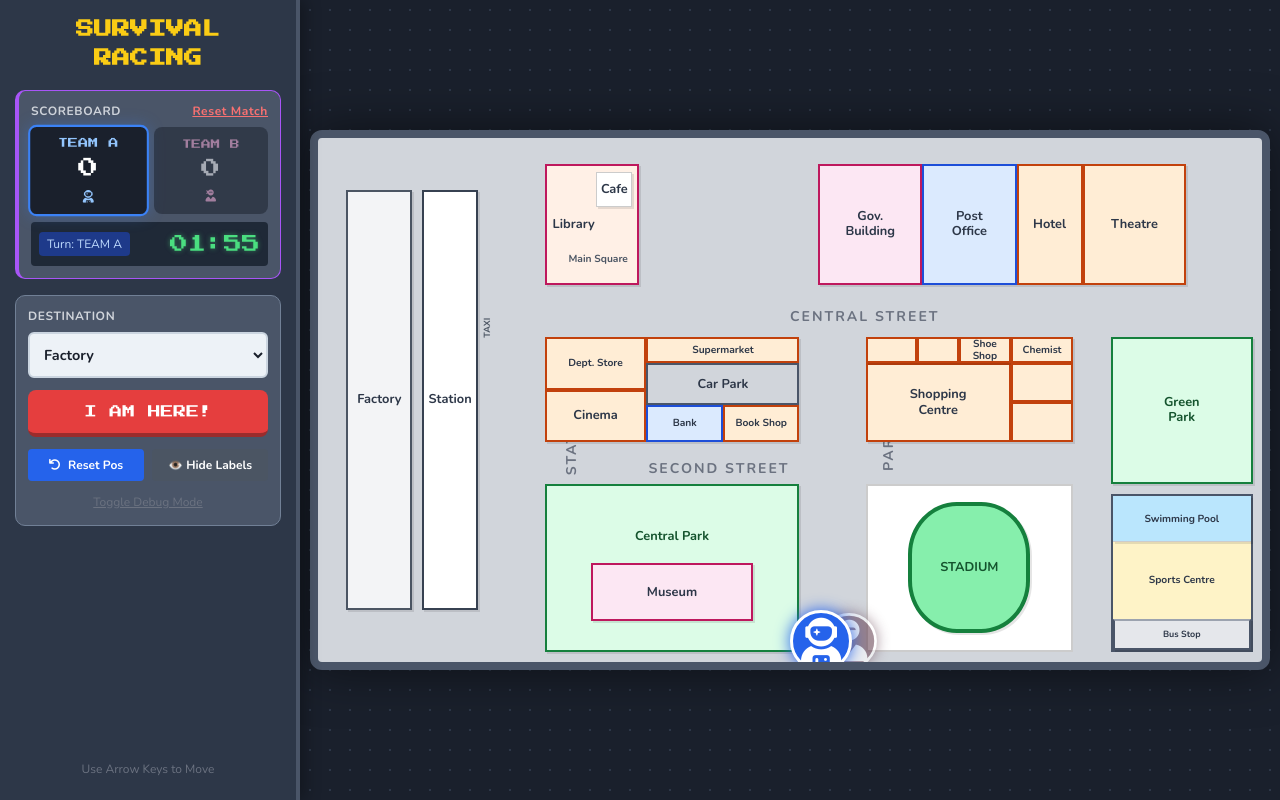
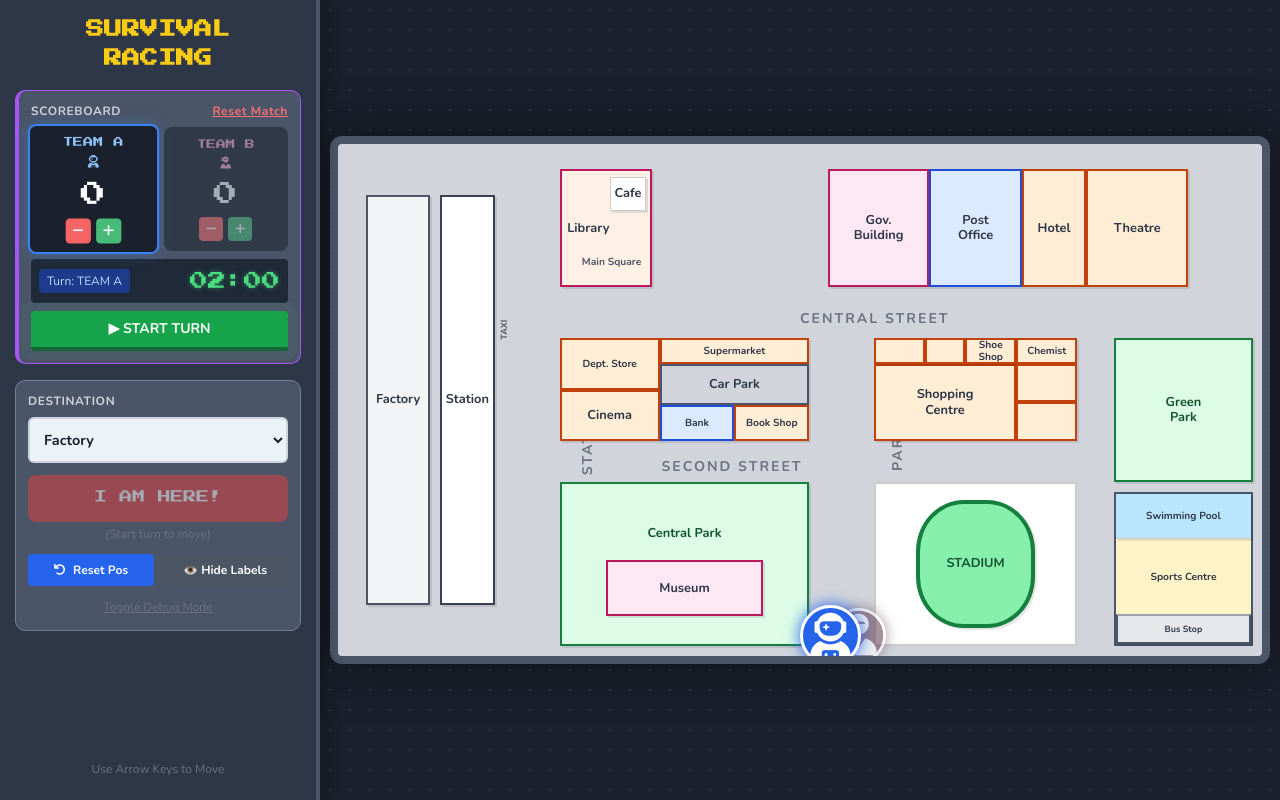
Before and after one commit to thearchangel1998/ElementaryUnit3Map, a plain HTML site: page index.html in a window 1280 px wide. Drawn offline with nearby package versions, Linux system fonts and the light colour scheme.

Commit message:
Update index.html

```diff
--- a/index.html
+++ b/index.html
@@ -3,7 +3,7 @@
 <head>
     <meta charset="UTF-8">
     <meta name="viewport" content="width=device-width, initial-scale=1.0">
-    <title>Survival Map: Team Racing (No Icons)</title>
+    <title>Survival Map: Teacher Control</title>
     <script src="https://cdn.tailwindcss.com"></script>
     <link href="https://cdnjs.cloudflare.com/ajax/libs/font-awesome/6.0.0/css/all.min.css" rel="stylesheet">
     <style>
@@ -21,7 +21,7 @@
 
         /* --- SIDEBAR --- */
         #sidebar {
-            width: 300px;
+            width: 320px;
             background: #2d3748;
             padding: 15px;
             display: flex;
@@ -75,7 +75,6 @@
             line-height: 1.2;
             padding: 2px;
         }
-        /* No icons style needed anymore */
 
         .building:hover { transform: scale(1.02); z-index: 5; }
 
@@ -94,7 +93,6 @@
             font-size: 0 !important;
             color: transparent !important;
         }
-        /* Since there are no icons, blind mode is just colored boxes */
 
         /* Road Names */
         .road-label {
@@ -142,7 +140,18 @@
         /* --- UI ELEMENTS --- */
         .control-group { margin-bottom: 1rem; background: #4a5568; padding: 12px; border-radius: 10px; border: 1px solid #718096; }
         .scoreboard { display: flex; justify-content: space-between; gap: 8px; margin-bottom: 8px; }
-        .team-box { flex: 1; background: #1a202c; border-radius: 8px; padding: 8px; text-align: center; border: 2px solid transparent; opacity: 0.5; transition: all 0.3s; }
+
+        .team-box {
+            flex: 1;
+            background: #1a202c;
+            border-radius: 8px;
+            padding: 8px;
+            text-align: center;
+            border: 2px solid transparent;
+            opacity: 0.5;
+            transition: all 0.3s;
+            position: relative; /* For buttons */
+        }
 
         .team-box.team-a.active { opacity: 1; transform: scale(1.05); border-color: #3b82f6; box-shadow: 0 0 15px rgba(59, 130, 246, 0.3); }
         .team-a .team-name { color: #93c5fd; }
@@ -150,13 +159,42 @@
         .team-b .team-name { color: #f9a8d4; }
 
         .team-name { font-family: 'Press Start 2P'; font-size: 0.6rem; margin-bottom: 4px; }
-        .team-score { font-family: 'Press Start 2P'; font-size: 1.2rem; color: white; }
+        .team-score { font-family: 'Press Start 2P'; font-size: 1.5rem; color: white; margin: 5px 0; }
+
+        /* Manual Score Controls */
+        .score-ctrl {
+            display: flex;
+            justify-content: center;
+            gap: 5px;
+            margin-top: 5px;
+        }
+        .score-btn {
+            width: 24px;
+            height: 24px;
+            border-radius: 4px;
+            border: none;
+            cursor: pointer;
+            font-weight: bold;
+            font-size: 12px;
+            display: flex;
+            align-items: center;
+            justify-content: center;
+            transition: background 0.2s;
+        }
+        .btn-plus { background: #48bb78; color: white; }
+        .btn-plus:hover { background: #38a169; }
+        .btn-minus { background: #f56565; color: white; }
+        .btn-minus:hover { background: #e53e3e; }
 
         .mission-select { width: 100%; background: #edf2f7; color: #1a202c; padding: 10px; border-radius: 6px; font-weight: bold; border: 2px solid #cbd5e0; cursor: pointer; font-size: 0.9rem; }
+
         .big-btn { width: 100%; padding: 12px; border-radius: 8px; font-family: 'Press Start 2P', cursive; text-transform: uppercase; cursor: pointer; transition: all 0.1s; border-bottom: 4px solid rgba(0,0,0,0.2); font-size: 0.8rem; text-align: center; }
+        .big-btn:disabled { opacity: 0.5; cursor: not-allowed; border-color: transparent; }
+
         .btn-confirm { background: #e53e3e; color: white; border-color: #9b2c2c; }
-        .btn-confirm:hover { background: #c53030; transform: translateY(-2px); }
-        .btn-confirm:active { transform: translateY(2px); border-bottom-width: 0; margin-top: 2px; }
+        .btn-confirm:hover:not(:disabled) { background: #c53030; transform: translateY(-2px); }
+        .btn-confirm:active:not(:disabled) { transform: translateY(2px); border-bottom-width: 0; margin-top: 2px; }
+
         .btn-reset { background: #4299e1; color: white; border-color: #2b6cb0; margin-top: 8px; font-size: 0.7rem; padding: 8px;}
 
         /* Timer Styling */
@@ -171,6 +209,15 @@
         @keyframes pulse-red { 0% { opacity: 1; } 50% { opacity: 0.5; } 100% { opacity: 1; } }
 
         .building.highlight-debug { border: 3px dashed red !important; background: rgba(255,0,0,0.2) !important; }
+
+        /* Start Button Animation */
+        @keyframes pulse-green {
+            0%, 100% { box-shadow: 0 0 0 0 rgba(74, 222, 128, 0.7); }
+            70% { box-shadow: 0 0 0 10px rgba(74, 222, 128, 0); }
+        }
+        .btn-start-pulse {
+            animation: pulse-green 2s infinite;
+        }
     </style>
 </head>
 <body>
@@ -187,22 +234,39 @@
                 <button onclick="resetScores()" class="text-xs text-red-400 hover:text-red-300 underline">Reset Match</button>
             </h3>
             <div class="scoreboard">
+                <!-- TEAM A -->
                 <div id="box-a" class="team-box team-a active">
                     <div class="team-name">TEAM A</div>
+                    <div class="text-xs text-blue-300 mb-1"><i class="fas fa-user-astronaut"></i></div>
                     <div id="score-a" class="team-score">0</div>
-                    <div class="text-xs text-blue-300 mt-1"><i class="fas fa-user-astronaut"></i></div>
+                    <!-- Manual Controls -->
+                    <div class="score-ctrl">
+                        <button onclick="adjustScore('A', -1)" class="score-btn btn-minus"><i class="fas fa-minus"></i></button>
+                        <button onclick="adjustScore('A', 1)" class="score-btn btn-plus"><i class="fas fa-plus"></i></button>
+                    </div>
                 </div>
+                <!-- TEAM B -->
                 <div id="box-b" class="team-box team-b">
                     <div class="team-name">TEAM B</div>
+                    <div class="text-xs text-pink-300 mb-1"><i class="fas fa-user-ninja"></i></div>
                     <div id="score-b" class="team-score">0</div>
-                    <div class="text-xs text-pink-300 mt-1"><i class="fas fa-user-ninja"></i></div>
+                    <!-- Manual Controls -->
+                    <div class="score-ctrl">
+                        <button onclick="adjustScore('B', -1)" class="score-btn btn-minus"><i class="fas fa-minus"></i></button>
+                        <button onclick="adjustScore('B', 1)" class="score-btn btn-plus"><i class="fas fa-plus"></i></button>
+                    </div>
                 </div>
             </div>
 
-            <div class="flex justify-between items-center mt-2 bg-gray-800 p-2 rounded">
+            <div class="flex justify-between items-center mt-2 bg-gray-800 p-2 rounded mb-2">
                 <span class="text-xs bg-gray-700 px-2 py-1 rounded text-gray-300" id="turn-indicator">Turn: TEAM A</span>
                 <div id="timer-display" class="text-lg">02:00</div>
             </div>
+
+            <!-- NEW START TURN BUTTON -->
+            <button onclick="startTurn()" id="start-turn-btn" class="w-full bg-green-600 text-white font-bold py-2 rounded text-sm hover:bg-green-500 btn-start-pulse border-b-4 border-green-800 active:border-b-0 active:mt-1">
+                ▶ START TURN
+            </button>
         </div>
 
         <div class="control-group">
@@ -241,9 +305,10 @@
                 </optgroup>
             </select>
 
-            <button onclick="checkLocation()" class="big-btn btn-confirm">
+            <button onclick="checkLocation()" id="confirm-btn" class="big-btn btn-confirm" disabled>
                 I AM HERE!
             </button>
+            <div class="text-xs text-center text-gray-500 mt-1" id="locked-msg">(Start turn to move)</div>
 
             <div class="grid grid-cols-2 gap-2 mt-3">
                 <button onclick="resetPosition()" class="bg-blue-600 text-white text-xs font-bold py-2 rounded hover:bg-blue-500">
@@ -387,7 +452,7 @@
                 <p id="game-over-msg" class="text-xl text-gray-300 mb-8 text-center px-4 max-w-lg">Oh no! You have been kidnapped and taken to Cambodia!</p>
                 <div class="flex gap-4">
                      <button onclick="retryTurn()" class="bg-gray-600 text-white font-bold py-3 px-6 rounded-lg hover:bg-gray-500">Retry</button>
-                    <button onclick="endTurn(false)" class="bg-red-600 text-white font-bold py-3 px-6 rounded-lg hover:bg-red-500 border-b-4 border-red-800">End Turn (Next Team)</button>
+                    <button onclick="endTurn()" class="bg-red-600 text-white font-bold py-3 px-6 rounded-lg hover:bg-red-500 border-b-4 border-red-800">End Turn (Next Team)</button>
                 </div>
             </div>
 
@@ -395,8 +460,8 @@
             <div id="win-screen" class="overlay-screen">
                 <div class="text-9xl text-yellow-300 mb-4 animate-pulse"><i class="fas fa-star"></i></div>
                 <h2 class="text-5xl font-bold text-white font-['Press_Start_2P'] mb-4">CORRECT!</h2>
-                <p class="text-2xl text-white mb-8">Point for <span id="winner-name">TEAM</span>!</p>
-                <button onclick="endTurn(true)" class="bg-green-600 text-white font-bold py-4 px-8 rounded-full hover:bg-green-500 shadow-lg text-xl border-b-4 border-green-800 transition transform hover:scale-105">Collect Point & Next Turn</button>
+                <p class="text-2xl text-white mb-8">Good job!</p>
+                <button onclick="endTurn()" class="bg-green-600 text-white font-bold py-4 px-8 rounded-full hover:bg-green-500 shadow-lg text-xl border-b-4 border-green-800 transition transform hover:scale-105">Finish Turn (Next Team)</button>
             </div>
         </div>
     </div>
@@ -443,12 +508,22 @@
         let blindMode = false;
         let animationFrameId;
 
+        // Turn State
+        let isTurnActive = false;
+
         // Timer Variables
         const TURN_TIME = 120; // 2 minutes
         let timeLeft = TURN_TIME;
         let timerInterval = null;
 
         // --- CORE FUNCTIONS ---
+        function startTurn() {
+            if (isTurnActive) return;
+            isTurnActive = true;
+            startTimer();
+            updateUIState();
+        }
+
         function startTimer() {
             stopTimer(); // Clear existing
             timeLeft = TURN_TIME;
@@ -490,6 +565,24 @@
             document.getElementById('monster-screen').classList.add('active');
         }
 
+        function updateUIState() {
+            const startBtn = document.getElementById('start-turn-btn');
+            const confirmBtn = document.getElementById('confirm-btn');
+            const lockedMsg = document.getElementById('locked-msg');
+
+            if (isTurnActive) {
+                startBtn.classList.add('hidden');
+                confirmBtn.disabled = false;
+                confirmBtn.classList.remove('opacity-50', 'cursor-not-allowed');
+                lockedMsg.classList.add('hidden');
+            } else {
+                startBtn.classList.remove('hidden');
+                confirmBtn.disabled = true;
+                confirmBtn.classList.add('opacity-50', 'cursor-not-allowed');
+                lockedMsg.classList.remove('hidden');
+            }
+        }
+
         function updateScoreboardUI() {
             document.getElementById('score-a').innerText = scores.A;
             document.getElementById('score-b').innerText = scores.B;
@@ -521,27 +614,41 @@
             }
         }
 
-        function endTurn(isWin) {
+        function adjustScore(team, amount) {
+            scores[team] += amount;
+            if (scores[team] < 0) scores[team] = 0; // Prevent negative scores? Optional
+            updateScoreboardUI();
+        }
+
+        function endTurn() {
             stopTimer();
+            isTurnActive = false;
             document.getElementById('monster-screen').classList.remove('active');
             document.getElementById('win-screen').classList.remove('active');
 
-            if (isWin) scores[currentTurn]++;
-
+            // Switch Turn - Position is automatically preserved in teamA/teamB objects
             currentTurn = currentTurn === 'A' ? 'B' : 'A';
 
             updateScoreboardUI();
-            startTimer(); // Restart timer for next team
+            updateUIState();
+            // Reset timer display for next turn
+            timeLeft = TURN_TIME;
+            updateTimerDisplay();
         }
 
         function retryTurn() {
             stopTimer();
+            // Keep turn active? Or require restart? Let's reset to start state for clarity
+            isTurnActive = false;
             document.getElementById('monster-screen').classList.remove('active');
-            startTimer();
+            updateUIState();
+            timeLeft = TURN_TIME;
+            updateTimerDisplay();
         }
 
         function resetScores() {
             stopTimer();
+            isTurnActive = false;
             scores.A = 0; scores.B = 0;
             currentTurn = 'A';
 
@@ -550,10 +657,13 @@
             updatePlayerVisuals();
 
             updateScoreboardUI();
-            startTimer();
+            updateUIState();
+            timeLeft = TURN_TIME;
+            updateTimerDisplay();
         }
 
         function resetPosition() {
+            // Only resets the ACTIVE team
             let activeTeam = currentTurn === 'A' ? teamA : teamB;
             activeTeam.x = currentTurn === 'A' ? 50 : 53;
             activeTeam.y = 90;
@@ -568,6 +678,12 @@
         }
 
         function gameLoop() {
+            // Only allow movement if turn is active
+            if (!isTurnActive) {
+                requestAnimationFrame(gameLoop);
+                return;
+            }
+
             let activeTeam = currentTurn === 'A' ? teamA : teamB;
             let moved = false;
 
@@ -587,6 +703,8 @@
         }
 
         function checkLocation() {
+            if (!isTurnActive) return;
+
             const targetName = document.getElementById('target-select').value;
             const zone = locations[targetName];
 
@@ -650,7 +768,9 @@
         // --- INPUT ---
         document.addEventListener('keydown', (e) => {
             if (['ArrowUp', 'ArrowDown', 'ArrowLeft', 'ArrowRight'].includes(e.key)) {
-                e.preventDefault(); keysPressed[e.key] = true;
+                e.preventDefault();
+                // Only register key if turn is active
+                if (isTurnActive) keysPressed[e.key] = true;
             }
             if (e.key === 'Enter') checkLocation();
         });
@@ -669,7 +789,7 @@
         // Init
         updatePlayerVisuals();
         updateScoreboardUI();
-        startTimer(); // Start timer initially
+        updateUIState();
         requestAnimationFrame(gameLoop);
 
     </script>
```
